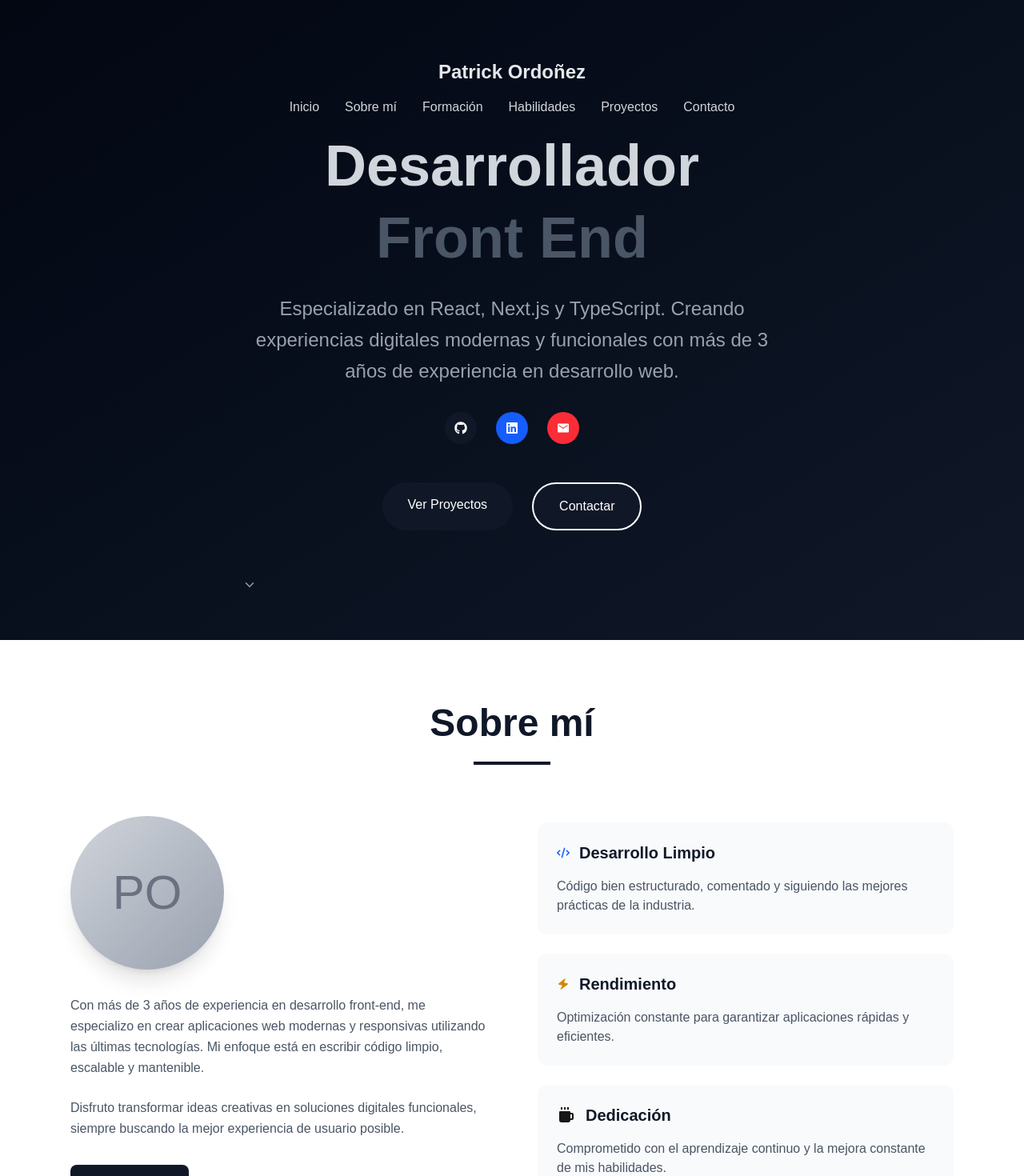
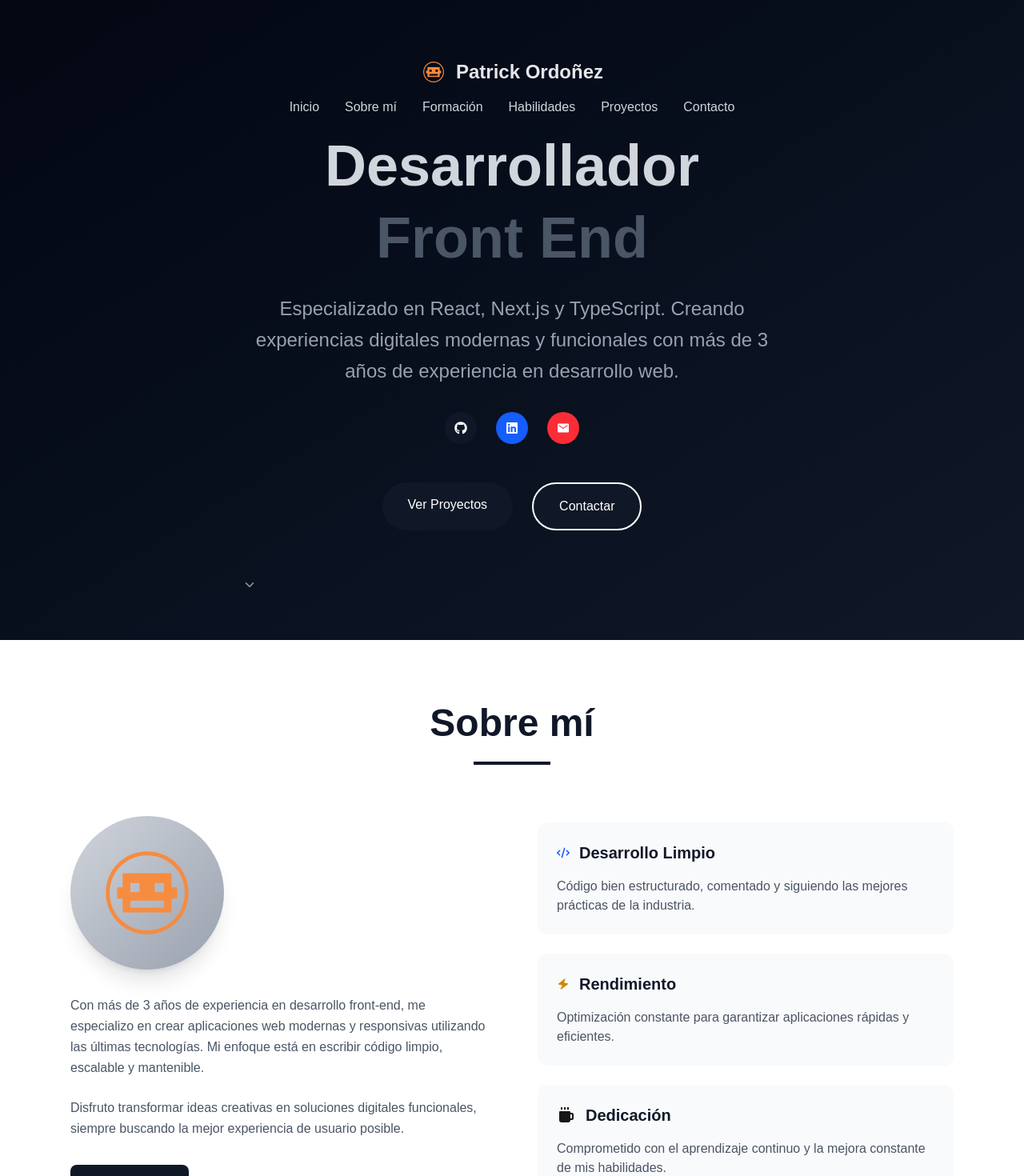
Before and after one commit to Patrick9913/frontenddesign, a Next.js app: page / in a window 1280 px wide. Shown: the top 1470 px of the page at 80% size. Built offline with nearby package versions, Linux system fonts and the light colour scheme.

Commit message:
npm run dev

```diff
--- a/src/app/components/About.tsx
+++ b/src/app/components/About.tsx
@@ -19,7 +19,11 @@ export const About = () => {
             {/* Círculo para foto de perfil */}
             <div className="w-48 h-48 rounded-full bg-gradient-to-br from-gray-300 to-gray-400 mb-8 flex items-center justify-center shadow-xl hover:shadow-2xl transition-all duration-300 hover:scale-105 relative overflow-hidden group">
               <div className="absolute inset-0 bg-gradient-to-br from-gray-900/20 to-transparent opacity-0 group-hover:opacity-100 transition-opacity duration-300"></div>
-              <div className="text-gray-500 text-6xl font-light z-10">PO</div>
+              <img
+                src="/robot.png"
+                alt="Patrick Ordoñez - Desarrollador Frontend"
+                className="w-32 h-32 object-contain z-10"
+              />
             </div>
 
             <div className="text-center md:text-left w-full">
--- a/src/app/components/Navbar.tsx
+++ b/src/app/components/Navbar.tsx
@@ -41,8 +41,13 @@ export const Navbar: React.FC = () => {
         <>
         <nav className="max-w-6xl mx-auto px-6 py-4 relative z-50">
             <div className="flex flex-row md:flex-col justify-between items-center">
-                <a href="#hero" className="text-2xl font-bold text-gray-200 hover:text-gray-700 transition-colors">
-                    Patrick Ordoñez
+                <a href="#hero" className="flex items-center space-x-3 text-2xl font-bold text-gray-200 hover:text-gray-700 transition-colors">
+                    <img
+                        src="/robot.png"
+                        alt="Patrick Ordoñez Logo"
+                        className="w-8 h-8 object-contain"
+                    />
+                    <span>Patrick Ordoñez</span>
                 </a>
 
             {/* Desktop Navigation */}
```
Also changed, not shown: public/robot.png (added).
